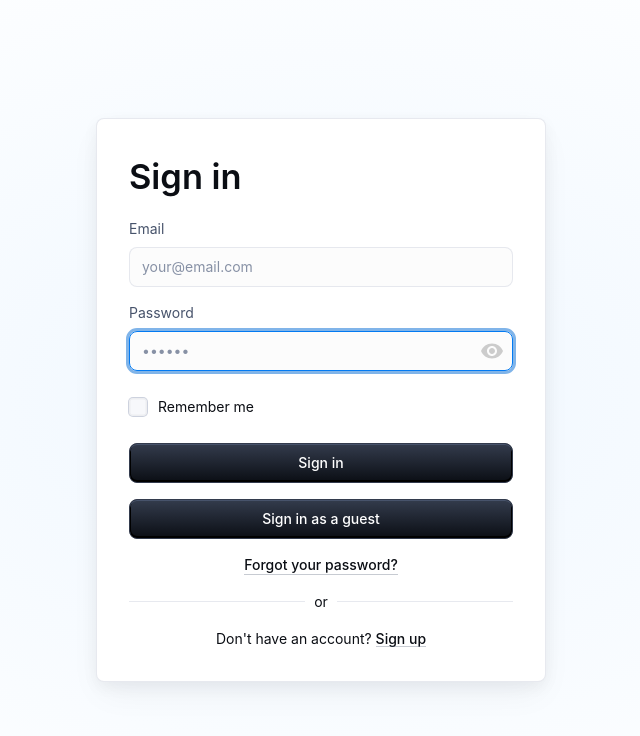
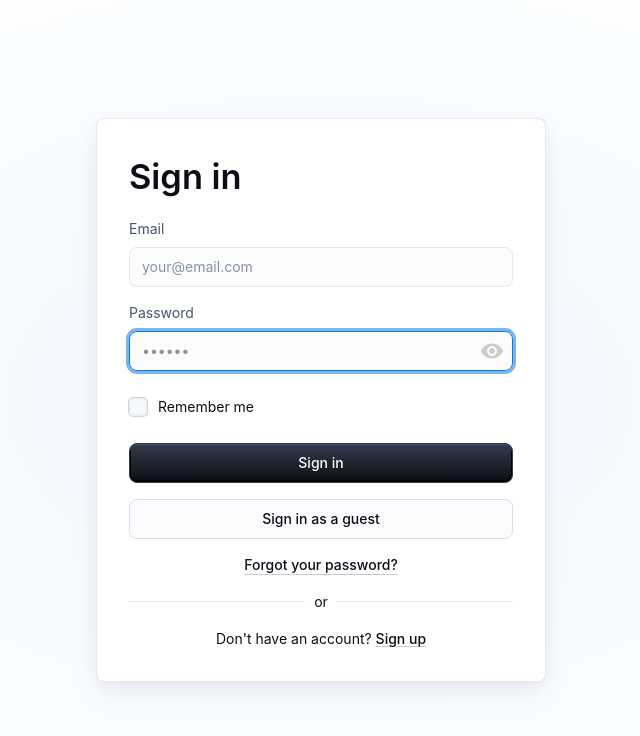
Before and after one commit to JimTK16/taskifyme, a React (Vite) app: page /signin in a window 1280 px wide. Shown: the top 736 px of the page, without its empty margins (319-959 px from the left). Built offline with nearby package versions, Linux system fonts and the light colour scheme.

Commit message:
add loadding spinner for sign in page

```diff
--- a/src/components/auth/login/SignInPage.jsx
+++ b/src/components/auth/login/SignInPage.jsx
@@ -15,7 +15,7 @@ import { styled } from '@mui/material/styles'
 import ForgotPassword from './ForgotPassword'
 import AppTheme from './AppTheme'
 import { useEffect, useState } from 'react'
-import { IconButton, InputAdornment } from '@mui/material'
+import { CircularProgress, IconButton, InputAdornment } from '@mui/material'
 import { Visibility, VisibilityOff } from '@mui/icons-material'
 import { validateInputs } from '~/utils/helpers'
 import { useNavigate } from 'react-router-dom'
@@ -256,18 +256,42 @@ export default function SignInPage(props) {
               type='submit'
               fullWidth
               variant='contained'
-              disabled={isSigningIn}
+              disabled={isSigningIn || isGuestSigningIn}
+              sx={{
+                '&:disabled': {
+                  color: 'white'
+                }
+              }}
             >
-              {isSigningIn ? 'Signing in...' : 'Sign in'}
+              {isSigningIn ? (
+                <Box sx={{ display: 'flex', gap: 1, alignItems: 'center' }}>
+                  <CircularProgress sx={{ color: 'white' }} size={14} />
+                  <span>Signing in...</span>
+                </Box>
+              ) : (
+                'Sign in'
+              )}
             </Button>
 
             <Button
               fullWidth
-              variant='contained'
+              variant='outlined'
               onClick={handleGuestSignIn}
-              disabled={isGuestSigningIn}
+              disabled={isGuestSigningIn || isSigningIn}
+              sx={{
+                '&:disabled': {
+                  color: 'black'
+                }
+              }}
             >
-              {isGuestSigningIn ? 'Signing in...' : 'Sign in as a guest'}
+              {isGuestSigningIn ? (
+                <Box sx={{ display: 'flex', gap: 1, alignItems: 'center' }}>
+                  <CircularProgress sx={{ color: 'black' }} size={14} />
+                  <span>Signing in...</span>
+                </Box>
+              ) : (
+                'Sign in as a guest'
+              )}
             </Button>
             <Link
               component='button'
--- a/src/context/AuthContext.jsx
+++ b/src/context/AuthContext.jsx
@@ -45,6 +45,8 @@ const AuthContextProvider = ({ children }) => {
   const signIn = useCallback(async (email, password) => {
     try {
       setIsSigningIn(true)
+      // Simulate a delay for 8 seconds
+      // await new Promise((resolve) => setTimeout(resolve, 8000))
       const response = await signInAPI({ email, password })
       storeUserDetails(response)
     } catch (error) {
@@ -57,6 +59,8 @@ const AuthContextProvider = ({ children }) => {
   const guestSignIn = useCallback(async () => {
     try {
       setIsGuestSigningIn(true)
+      // Simulate a delay for 8 seconds
+      // await new Promise((resolve) => setTimeout(resolve, 8000))
       const response = await signInAsGuestAPI()
       storeUserDetails(response)
     } catch (error) {
```
